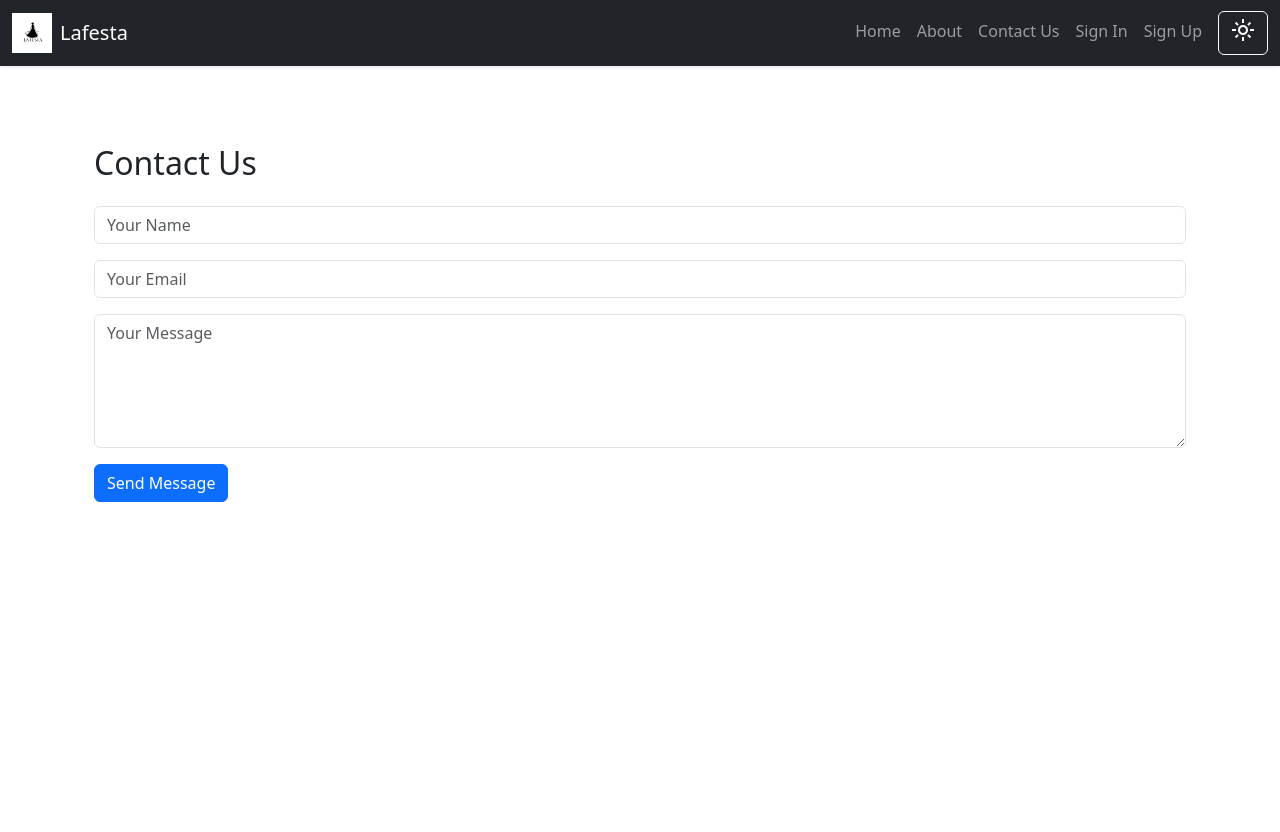
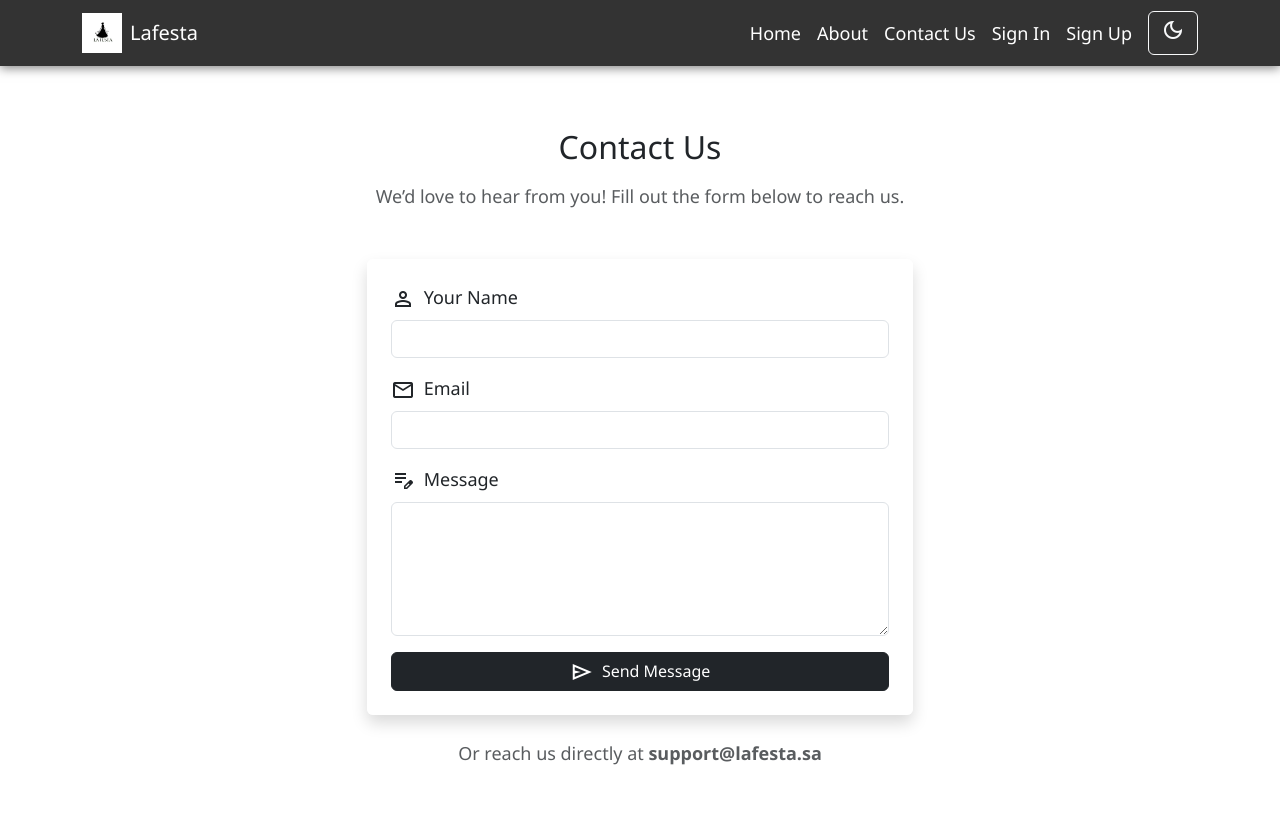
Before and after one commit to Areej2277/Lafesta, a Django app: page /contact/ in a window 1280 px wide. Before the commit the page ends 502 px from the top, so only its background shows below. Run offline with Django 5.2, Linux system fonts and the light colour scheme.

Commit message:
Modification in the main app

```diff
--- a/Lafesta/main/templates/main/base.html
+++ b/Lafesta/main/templates/main/base.html
@@ -14,19 +14,22 @@
 
     <!-- Custom CSS -->
     <link rel="stylesheet" href="{% static 'css/style.css' %}">
+
+    <!-- Theme JS -->
+    <script src="{% static 'js/theme.js' %}" defer></script>
 </head>
 <body>
 
-<!-- Video Background for Home -->
+<!-- Video Background -->
 {% if request.path == '/' %}
-<video autoplay muted loop id="bgVideo">
+<video autoplay muted loop id="bgVideo" style="position: fixed; top: 0; left: 0; width: 100vw; height: 100vh; object-fit: cover; z-index: -1;">
     <source src="{% static 'videos/background.mp4' %}" type="video/mp4">
 </video>
 {% endif %}
 
 <!-- Navbar -->
-<nav class="navbar navbar-expand-lg navbar-dark bg-dark shadow-sm fixed-top">
-  <div class="container-fluid">
+<nav class="navbar navbar-expand-lg navbar-dark bg-dark fixed-top" style="background: rgba(0, 0, 0, 0.8);">
+  <div class="container">
     <a class="navbar-brand d-flex align-items-center" href="{% url 'main:home' %}">
       <img src="{% static 'images/logo.jpg' %}" alt="Lafesta Logo" width="40" class="me-2">
       Lafesta
@@ -36,8 +39,8 @@
       <span class="navbar-toggler-icon"></span>
     </button>
 
-    <div class="collapse navbar-collapse" id="navMenu">
-      <ul class="navbar-nav ms-auto mb-2 mb-lg-0">
+    <div class="collapse navbar-collapse justify-content-end" id="navMenu">
+      <ul class="navbar-nav">
         <li class="nav-item"><a class="nav-link" href="{% url 'main:home' %}">Home</a></li>
         <li class="nav-item"><a class="nav-link" href="{% url 'main:about' %}">About</a></li>
         <li class="nav-item"><a class="nav-link" href="{% url 'main:contact' %}">Contact Us</a></li>
@@ -46,21 +49,24 @@
           {% if user.profile.user_type == "customer" %}
             <li class="nav-item"><a class="nav-link" href="#">Explore</a></li>
             <li class="nav-item"><a class="nav-link" href="#">Orders</a></li>
-                <li class="nav-item"><a class="nav-link" href="#">Wishlist</a></li>
+            <li class="nav-item"><a class="nav-link" href="#">Favoritelist</a></li>
           {% elif user.profile.user_type == "owner" %}
             <li class="nav-item"><a class="nav-link" href="#">My Dresses</a></li>
             <li class="nav-item"><a class="nav-link" href="#">Rental Requests</a></li>
           {% endif %}
+
           <li class="nav-item dropdown">
             <a class="nav-link dropdown-toggle" href="#" role="button" data-bs-toggle="dropdown">
               <img src="{{ user.profile.profile_image.url }}" class="rounded-circle" width="30" height="30" alt="Profile">
             </a>
             <ul class="dropdown-menu dropdown-menu-end">
-                <a class="dropdown-item" href="{% url 'users:profile' user.username %}">Profile</a>
+              <li><a class="dropdown-item" href="{% url 'users:profile' user.username %}">Profile</a></li>
               {% if user.is_superuser %}
               <li><a class="dropdown-item" href="{% url 'main:messages' %}">Messages</a></li>
               {% endif %}
-                <li><a class="dropdown-item" href="{% url 'users:logout' %}"><span class="material-symbols-outlined">logout</span> Logout</a></li>
+              <li><a class="dropdown-item" href="{% url 'users:logout' %}">
+                <span class="material-symbols-outlined">logout</span> Logout
+              </a></li>
             </ul>
           </li>
         {% else %}
@@ -68,9 +74,10 @@
           <li class="nav-item"><a class="nav-link" href="{% url 'users:signup' %}">Sign Up</a></li>
         {% endif %}
 
+        <!-- Theme Switcher -->
         <li class="nav-item">
-          <button class="btn btn-outline-light ms-2" onclick="toggleTheme()">
-            <span class="material-symbols-outlined" id="themeIcon">light_mode</span>
+          <button id="theme-toggle" class="btn btn-outline-light ms-2">
+            <span id="theme-icon" class="material-symbols-outlined">dark_mode</span>
           </button>
         </li>
       </ul>
@@ -78,29 +85,12 @@
   </div>
 </nav>
 
-<!-- Main content -->
-<div class="container mt-5 pt-5">
-    {% block content %}
-    {% endblock %}
+<div style="margin-top: 80px;">
+  {% block content %}{% endblock %}
 </div>
 
-<!-- Bootstrap JS + Custom JS -->
+<!-- Bootstrap JS -->
 <script src="https://cdn.jsdelivr.net/npm/bootstrap@5.3.0/dist/js/bootstrap.bundle.min.js"></script>
-<script>
-  function toggleTheme() {
-    const html = document.documentElement;
-    const icon = document.getElementById("themeIcon");
-    if (html.dataset.theme === "light") {
-      html.dataset.theme = "dark";
-      icon.innerText = "dark_mode";
-      document.body.classList.add("bg-dark", "text-white");
-    } else {
-      html.dataset.theme = "light";
-      icon.innerText = "light_mode";
-      document.body.classList.remove("bg-dark", "text-white");
-    }
-  }
-</script>
 
 </body>
 </html>
--- a/Lafesta/main/templates/main/contact.html
+++ b/Lafesta/main/templates/main/contact.html
@@ -2,14 +2,41 @@
 {% block title %}Contact Us - Lafesta{% endblock %}
 
 {% block content %}
-<div class="container py-5">
-    <h2>Contact Us</h2>
-    <form action="#" method="POST" class="mt-4">
-        {% csrf_token %}
-        <input class="form-control mb-3" type="text" placeholder="Your Name" name="name" required>
-        <input class="form-control mb-3" type="email" placeholder="Your Email" name="email" required>
-        <textarea class="form-control mb-3" rows="5" placeholder="Your Message" name="message" required></textarea>
-        <button class="btn btn-primary">Send Message</button>
-    </form>
+<div class="container py-5 fade-in">
+    <h2 class="text-center mb-3">Contact Us</h2>
+    <p class="text-center mb-5 text-muted">We’d love to hear from you! Fill out the form below to reach us.</p>
+
+    <div class="row justify-content-center">
+        <div class="col-md-6">
+            <form method="POST" action="{% url 'main:contact' %}" class="shadow p-4 rounded bg-white bg-opacity-75">
+                {% csrf_token %}
+                <div class="mb-3">
+                    <label class="form-label">
+                        <span class="material-symbols-outlined align-middle me-1">person</span> Your Name
+                    </label>
+                    <input type="text" name="name" class="form-control" required>
+                </div>
+                <div class="mb-3">
+                    <label class="form-label">
+                        <span class="material-symbols-outlined align-middle me-1">mail</span> Email
+                    </label>
+                    <input type="email" name="email" class="form-control" required>
+                </div>
+                <div class="mb-3">
+                    <label class="form-label">
+                        <span class="material-symbols-outlined align-middle me-1">edit_note</span> Message
+                    </label>
+                    <textarea name="message" class="form-control" rows="5" required></textarea>
+                </div>
+                <button type="submit" class="btn btn-dark w-100">
+                    <span class="material-symbols-outlined align-middle me-1">send</span> Send Message
+                </button>
+            </form>
+        </div>
+    </div>
+
+    <div class="text-center mt-4 text-muted">
+        <p>Or reach us directly at <strong>support@lafesta.sa</strong></p>
+    </div>
 </div>
 {% endblock %}
--- a/Lafesta/static/css/style.css
+++ b/Lafesta/static/css/style.css
@@ -0,0 +1,96 @@
+body {
+    font-family: 'Segoe UI', sans-serif;
+    font-size: 18px;
+    line-height: 1.6;
+    transition: background-color 0.4s, color 0.4s;
+}
+
+
+.dark-mode {
+    background-color: #121212;
+    color: #f8f8f8;
+}
+
+
+#bgVideo {
+    position: fixed;
+    top: 0;
+    left: 0;
+    width: 100vw;
+    height: 100vh;
+    object-fit: cover;
+    z-index: -1;
+}
+
+
+.navbar-brand img {
+    transition: transform 0.3s;
+}
+.navbar-brand img:hover {
+    transform: scale(1.05);
+}
+
+
+.navbar {
+    background-color: rgba(0, 0, 0, 0.8) !important;
+    box-shadow: 0 2px 10px rgba(0, 0, 0, 0.5);
+}
+
+
+.nav-link {
+    color: #fff !important;
+    transition: color 0.3s ease;
+    position: relative;
+}
+.nav-link:hover {
+    color: #FFD700 !important;
+}
+.nav-link::after {
+    content: "";
+    position: absolute;
+    height: 2px;
+    background-color: #FFD700;
+    left: 0;
+    bottom: 0;
+    width: 0;
+    transition: width 0.3s ease;
+}
+.nav-link:hover::after {
+    width: 100%;
+}
+
+
+.theme-toggle {
+    color: #fff;
+    cursor: pointer;
+    font-size: 24px;
+    transition: transform 0.3s ease;
+}
+.theme-toggle:hover {
+    color: #FFD700;
+    transform: rotate(20deg);
+}
+
+
+.navbar img.rounded-circle {
+    border: 2px solid #FFD700;
+    transition: box-shadow 0.3s;
+}
+.navbar img.rounded-circle:hover {
+    box-shadow: 0 0 10px #FFD700;
+}
+
+
+@keyframes fadeInUp {
+    from {
+        opacity: 0;
+        transform: translateY(20px);
+    }
+    to {
+        opacity: 1;
+        transform: translateY(0);
+    }
+}
+.fade-in {
+    animation: fadeInUp 1s ease-in-out;
+}
--- /dev/null
+++ b/Lafesta/static/js/theme.js
@@ -0,0 +1,22 @@
+document.addEventListener("DOMContentLoaded", function () {
+    const themeToggle = document.getElementById("theme-toggle");
+    const themeIcon = document.getElementById("theme-icon");
+    const body = document.body;
+
+
+    if (localStorage.getItem("theme") === "dark") {
+        body.classList.add("dark-mode");
+        themeIcon.textContent = "light_mode";
+    } else {
+        body.classList.remove("dark-mode");
+        themeIcon.textContent = "dark_mode";
+    }
+
+    themeToggle.addEventListener("click", function () {
+        body.classList.toggle("dark-mode");
+        const isDark = body.classList.contains("dark-mode");
+
+        themeIcon.textContent = isDark ? "light_mode" : "dark_mode";
+        localStorage.setItem("theme", isDark ? "dark" : "light");
+    });
+});
```
Also changed, not shown: Lafesta/main/templates/main/about.html (+21 -6 lines). Lines whose indentation alone changed are shown as unchanged.
